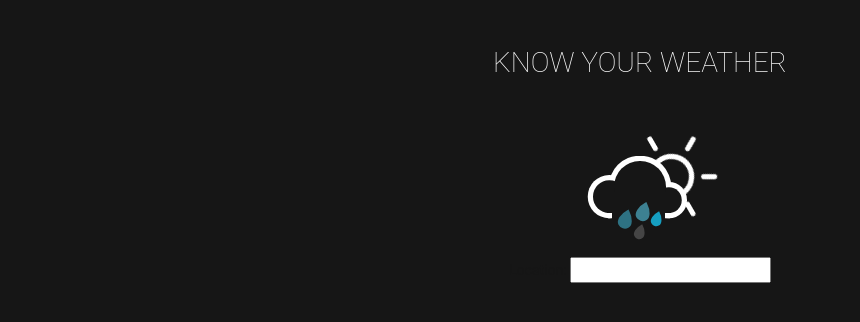
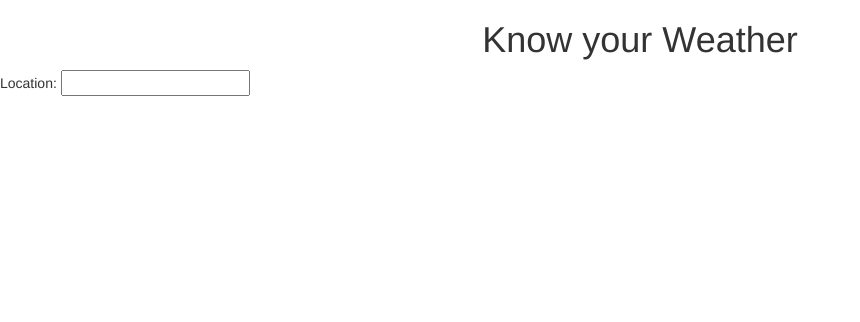
Before and after one commit to ramji3ram/Know-Your-Weather, a plain HTML site: page index.html in a window 1280 px wide. Shown: the whole page, without its empty margins (0-860 px from the left). Drawn offline with Linux system fonts and the light colour scheme.

Commit message:
optimization

```diff
--- a/index.html
+++ b/index.html
@@ -1,7 +1,7 @@
 <html>
 <link rel="stylesheet" type="text/css" href="css/bootstrap.min.css">
-<link rel="stylesheet" type="text/css" href="weather.css">
-
+<!-- <link rel="stylesheet" type="text/css" href="weather.css">
+ -->
 <script src="js/jquery-2.1.4.min.js" ></script>
 <script  src="js/bootstrap.min.js"></script>
 <head>
@@ -9,14 +9,6 @@
 	Know your Weather
 </h1>
 </head>
-
-<div class="icon sun-shower">
-  <div class="cloud"></div>
-  <div class="sun">
-    <div class="rays"></div>
-  </div>
-  <div class="rain"></div>
-</div>
 
 
 <div class="text"  >
```
